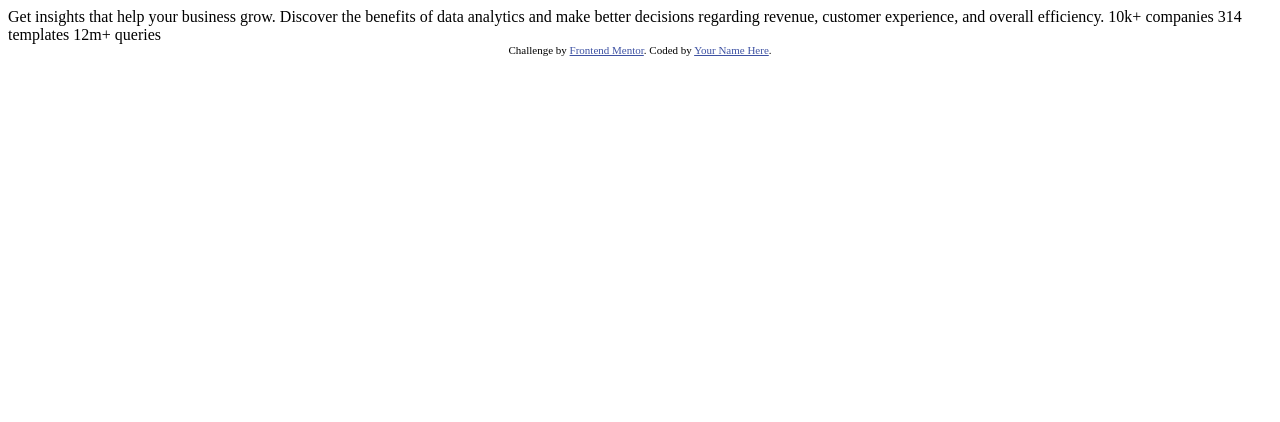
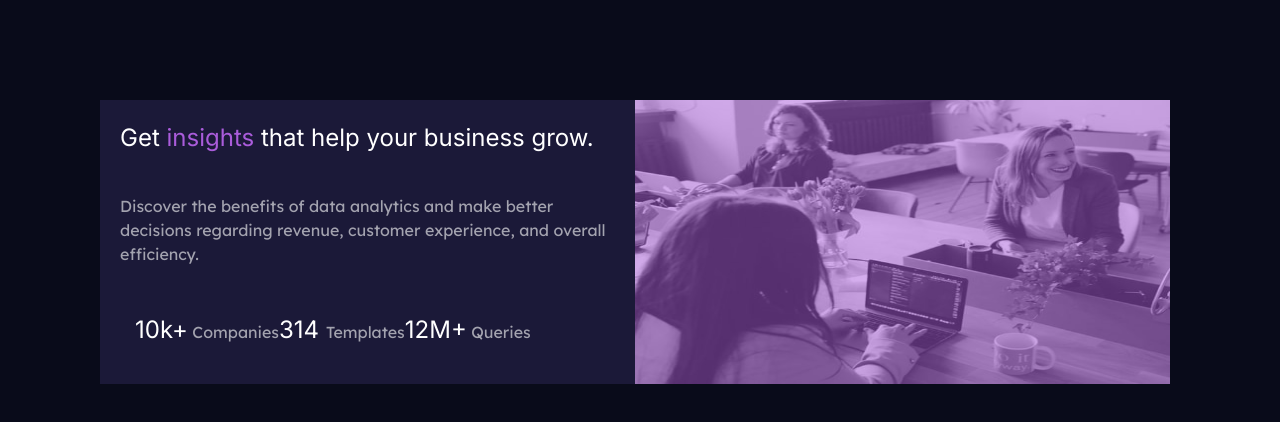
Before and after one commit to Monika8329/stats-preview-card-component-main, a plain HTML site: page index.html in a window 1280 px wide. Drawn offline with nearby package versions, Linux system fonts and the light colour scheme.

Commit message:
few changes

```diff
--- /dev/null
+++ b/css/styles.css
@@ -0,0 +1,63 @@
+body{
+    background-color:hsl(233, 47%, 7%);
+    margin: 100px 110px 110px 100px;
+}
+h1{
+    font-family: 'Inter', sans-serif;
+    color:hsl(0, 0%, 100%);
+    font-size: 1.5rem;
+    line-height: 1.5;
+}
+p{
+    font-family: 'Lexend Deca', sans-serif;
+    color: hsla(0, 0%, 100%, 0.6);
+    padding-top: 30px;
+}
+.addcolor{
+    color: hsl(277, 64%, 61%);
+}
+.card-body{
+    background-color: hsl(244, 38%, 16%);
+}
+.overlay{
+    position: absolute;
+    top: 0;
+    left: 0;
+    width: 100%;
+    height: 100%;
+    background-color:  hsla(277, 64%, 61%, 0.5);
+}
+
+.imgcolor{
+    position: absolute;
+    top: 0;
+    left: 0;
+    width: 100%;
+    height: 100%;
+}
+.reviews{
+    font-family: 'Inter', sans-serif;
+    color:hsl(0, 0%, 100%);
+    font-size: 1.5rem;
+
+}
+.reviews-class{
+    display: flex;
+}
+
+@media(max-width:502px)
+{
+    .container{
+        /* display: flex; */
+        text-align: center;
+
+    }
+
+
+
+    .imgcolor{
+    width:300px;
+    height:400px;
+}
+
+}
--- a/index.html
+++ b/index.html
@@ -1,33 +1,69 @@
 <!DOCTYPE html>
 <html lang="en">
+
 <head>
   <meta charset="UTF-8">
-  <meta name="viewport" content="width=device-width, initial-scale=1.0"> <!-- displays site properly based on user's device -->
+  <meta name="viewport" content="width=device-width, initial-scale=1.0">
+  <!-- displays site properly based on user's device -->
 
   <link rel="icon" type="image/png" sizes="32x32" href="./images/favicon-32x32.png">
-
+  <link rel="stylesheet" href="https://maxcdn.bootstrapcdn.com/bootstrap/4.0.0/css/bootstrap.min.css"
+    integrity="sha384-Gn5384xqQ1aoWXA+058RXPxPg6fy4IWvTNh0E263XmFcJlSAwiGgFAW/dAiS6JXm" crossorigin="anonymous">
   <title>Frontend Mentor | Stats preview card component</title>
 
+  <link rel="preconnect" href="https://fonts.gstatic.com">
+  <link href="https://fonts.googleapis.com/css2?family=Inter:wght@400;700&display=swap" rel="stylesheet">
+
+  <link href="https://fonts.googleapis.com/css2?family=Lexend+Deca&display=swap" rel="stylesheet">
+
+  <script src="https://code.jquery.com/jquery-3.2.1.slim.min.js"
+    integrity="sha384-KJ3o2DKtIkvYIK3UENzmM7KCkRr/rE9/Qpg6aAZGJwFDMVNA/GpGFF93hXpG5KkN"
+    crossorigin="anonymous"></script>
+  <script src="https://cdnjs.cloudflare.com/ajax/libs/popper.js/1.12.9/umd/popper.min.js"
+    integrity="sha384-ApNbgh9B+Y1QKtv3Rn7W3mgPxhU9K/ScQsAP7hUibX39j7fakFPskvXusvfa0b4Q"
+    crossorigin="anonymous"></script>
+  <script src="https://maxcdn.bootstrapcdn.com/bootstrap/4.0.0/js/bootstrap.min.js"
+    integrity="sha384-JZR6Spejh4U02d8jOt6vLEHfe/JQGiRRSQQxSfFWpi1MquVdAyjUar5+76PVCmYl"
+    crossorigin="anonymous"></script>
+
+  <link rel="stylesheet" href="css/styles.css">
+
   <!-- Feel free to remove these styles or customise in your own stylesheet 👍 -->
-  <style>
-    .attribution { font-size: 11px; text-align: center; }
-    .attribution a { color: hsl(228, 45%, 44%); }
-  </style>
+
 </head>
+
 <body>
+  <div class="container ">
+    <div class="row">
+      <div class="col-lg-6 card-body">
+        <h1>Get <span class="addcolor">insights</span> that help your business grow.</h1>
 
-  Get insights that help your business grow.
 
-  Discover the benefits of data analytics and make better decisions regarding revenue, customer
-  experience, and overall efficiency.
+        <p>Discover the benefits of data analytics and make better decisions regarding revenue, customer
+          experience, and overall efficiency.</p>
+        <div class="reviews-class col-sm-12 ">
+          <p class="comp"><span class="reviews">10k+</span> Companies</p>
+          <p class="comp"><span class="reviews">314 </span> Templates</p>
+          <p class="comp"><span class="reviews">12M+</span> Queries</p>
+        </div>
+      </div>
 
-  10k+ companies
-  314 templates
-  12m+ queries
 
-  <div class="attribution">
+      <div class="col-lg-6 col-sm-12">
+        <!-- <div class="headerImage">
+
+  </div> -->
+        <img class="imgcolor" src="images/image-header-desktop.jpg">
+        <div class="overlay">
+        </div>
+      </div>
+
+    </div>
+  </div>
+  <!--   <div class="attribution">
     Challenge by <a href="https://www.frontendmentor.io?ref=challenge" target="_blank">Frontend Mentor</a>.
     Coded by <a href="#">Your Name Here</a>.
-  </div>
+  </div>   -->
 </body>
+
 </html>
```
